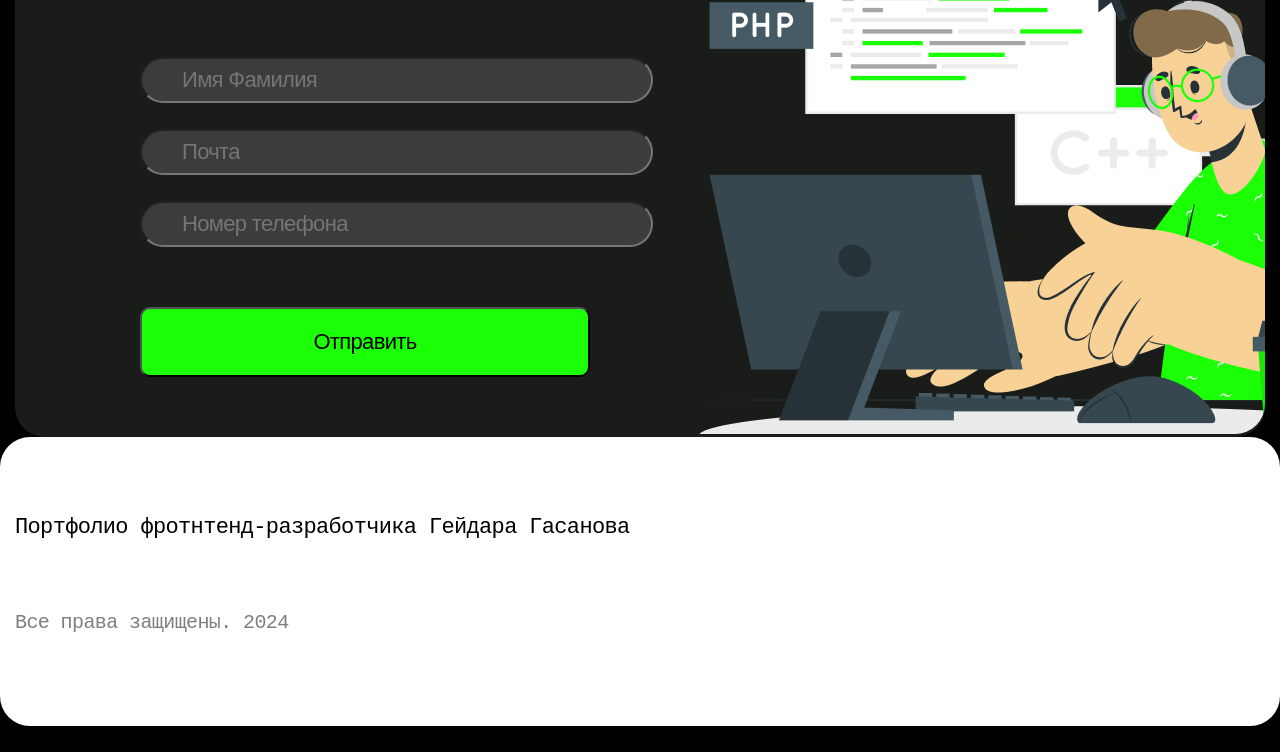
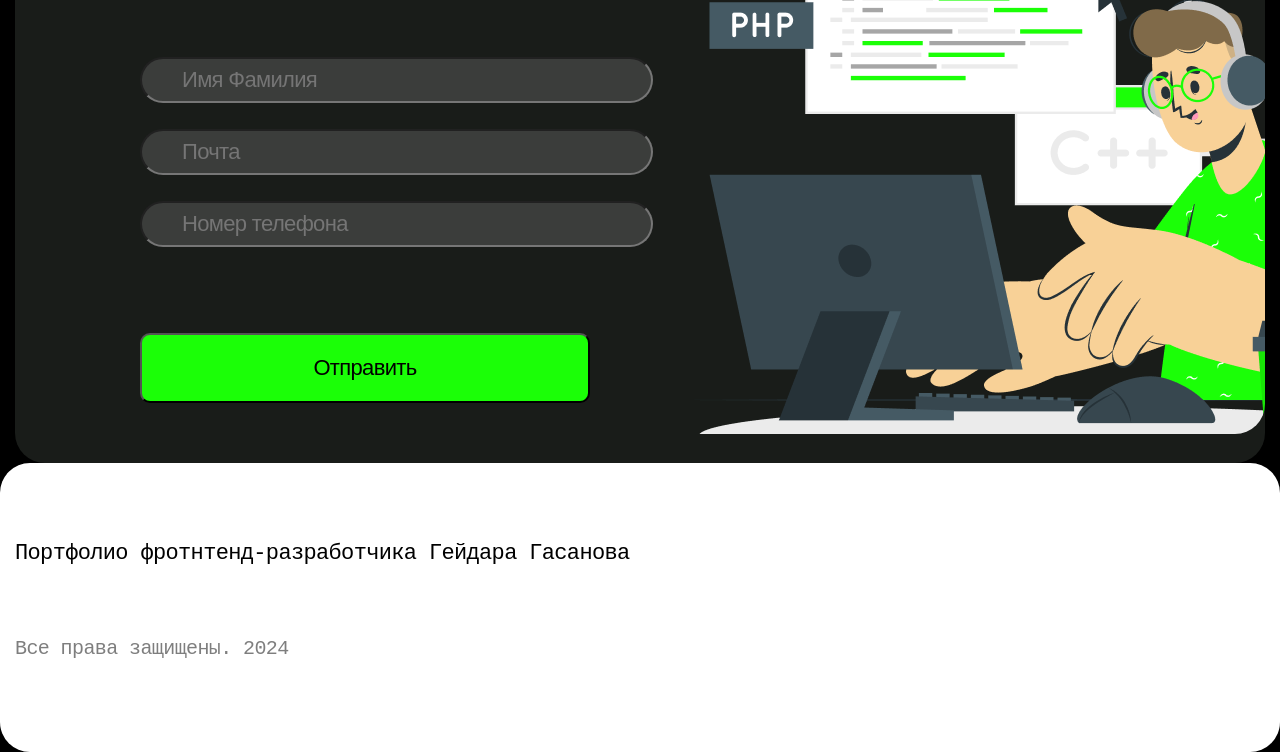
Before and after one commit to iamgardabanec/lev_new, a plain HTML site: page index.html in a window 1280 px wide. Shown: the part 6385-7137 px from the top of the page. Before the commit the page ends 7111 px from the top, so only its background shows below. Drawn offline with Linux system fonts and the light colour scheme.

Commit message:
Add files via upload

```diff
--- a/index.html
+++ b/index.html
@@ -187,8 +187,8 @@
                         <div><input class="contacts__input" placeholder="Почта" type="text" name="mail"></div>
                         <div><input class="contacts__input" placeholder="Номер телефона" type="tel" name="username">
                         </div>
+                        <button class="contacts__button" type="submit" style="cursor: pointer;">Отправить</button>
                     </form>
-                    <button class="contacts__button" type="submit">Отправить</button>
                 </div>
             </div>
         </section>
--- a/styles/contact.css
+++ b/styles/contact.css
@@ -49,3 +49,11 @@
     letter-spacing: -0.03em;
     margin-bottom: 60px;
 }
+
+.contacts__button:hover {
+    background-color: #f89d13;
+}
+
+.contacts__button:active {
+    background-color: #f05347;
+}
```
